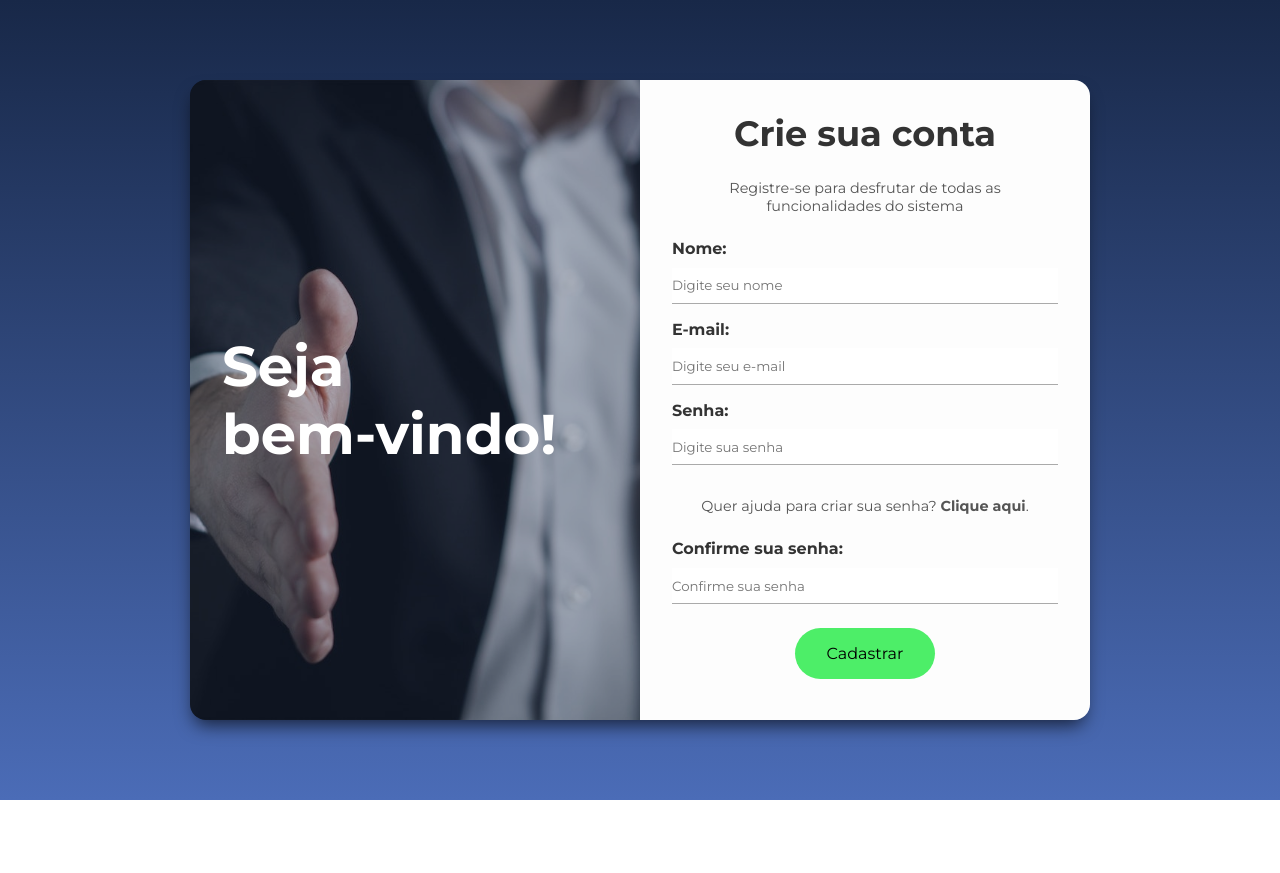
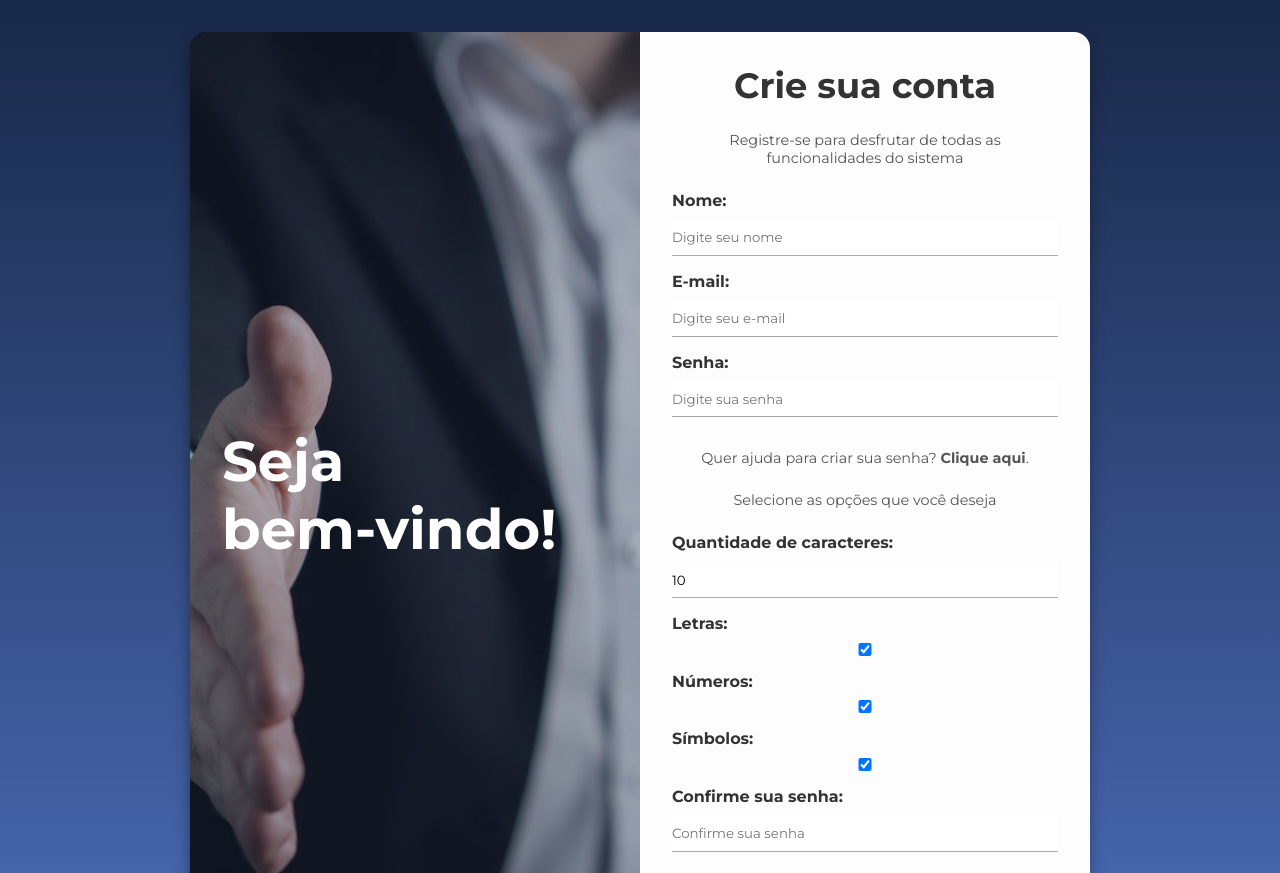
Before and after one commit to aleanrocha/projeto-gerador-de-senhas, a plain HTML site: page index.html in a window 1280 px wide. Shown: the top 873 px of the page. Before the commit the page ends 800 px from the top, so only its background shows below. Drawn offline with nearby package versions, Linux system fonts and the light colour scheme.

Commit message:
structuring new functionalities

```diff
--- a/index.html
+++ b/index.html
@@ -7,6 +7,8 @@
   <link rel="preconnect" href="https://fonts.gstatic.com" crossorigin>
   <link href="https://fonts.googleapis.com/css2?family=Montserrat:ital,wght@0,100;0,200;0,300;0,400;0,500;0,600;0,700;0,800;1,100;1,200;1,300;1,400;1,500;1,600;1,700&display=swap" rel="stylesheet">
   <link rel="stylesheet" href="./css/styles.css">
+  <script type="module" src="https://unpkg.com/ionicons@7.1.0/dist/ionicons/ionicons.esm.js"></script>
+  <script nomodule src="https://unpkg.com/ionicons@7.1.0/dist/ionicons/ionicons.js"></script>
   <script src="./js/scripts.js" defer></script>
   <title>Projeto tela de cadastro com gerador de senhas</title>
 </head>
@@ -37,7 +39,29 @@
           <p>Quer ajuda para criar sua senha? <span id="generate-password">Clique aqui</span>.</p>
           <div id="generated-password">
             <p>Aqui está sua senha</p>
-            <h4>ndnrnr8745t92</h4>
+            <div id="password">
+              <h4>ndnrnr8745t92</h4>
+              <ion-icon name="copy-outline"></ion-icon>
+            </div>
+          </div>
+        </div>
+        <div class="generate-options">
+          <p>Selecione as opções que você deseja</p>
+          <div class="form-control">
+            <label for="ilength">Quantidade de caracteres:</label>
+            <input type="text" name="length" id="ilength" value="10">
+          </div>
+          <div class="form-control">
+            <label for="iletters">Letras:</label>
+            <input type="checkbox" name="letters" id="letters" checked>
+          </div>
+          <div class="form-control">
+            <label for="inumbers">Números:</label>
+            <input type="checkbox" name="numbers" id="inumbers" checked>
+          </div>
+          <div class="form-control">
+            <label for="isymbols">Símbolos:</label>
+            <input type="checkbox" name="symbols" id="isymbols" checked>
           </div>
         </div>
         <div class="form-control">
```
